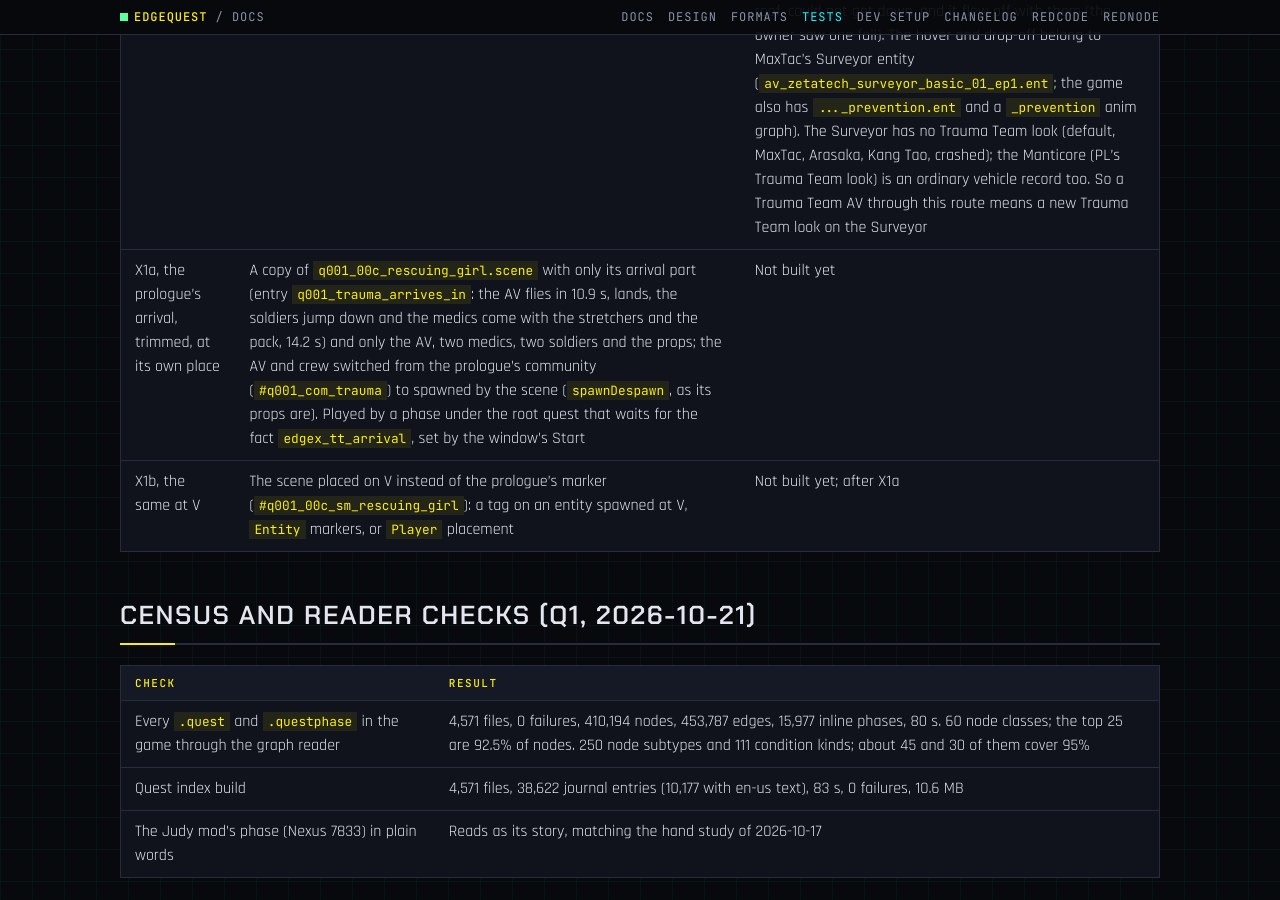
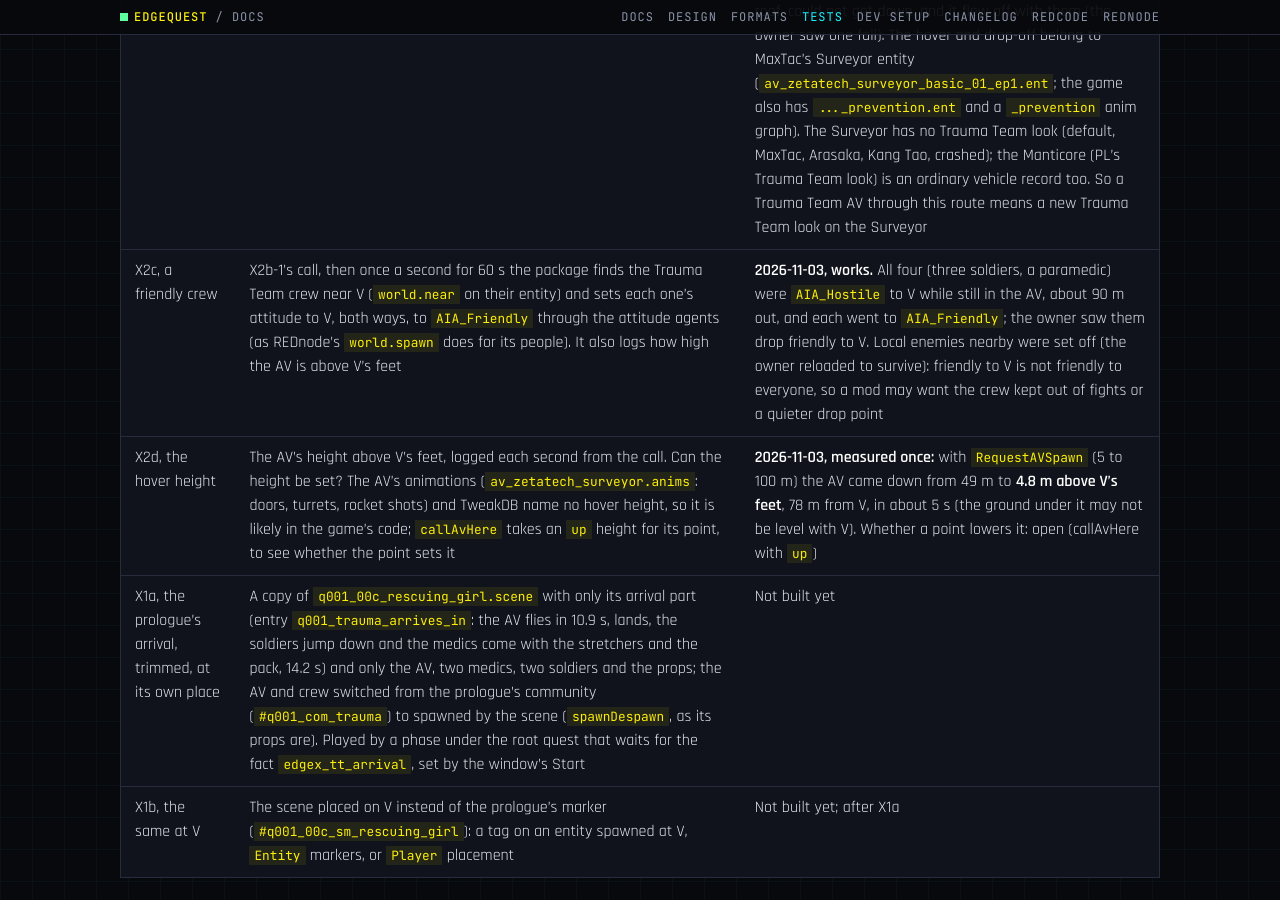
Before and after one commit to Edgemodders/EDGEquest, a Jekyll site: the page built from docs/testing.md, in a window 1280 px wide and 900 px high, scrolled down 4783 px. Built offline with Jekyll 4.4.1, drawn with Linux system fonts in a browser that asks for light colours; our own code applies the rules of GitHub Pages for plain Markdown files.

Commit message:
Tests: X2c (a friendly Trauma Team crew) works; X2d hover height measured once
Co-Authored-By: Claude Opus 5.5 <noreply@anthropic.com>

```diff
--- a/docs/testing.md
+++ b/docs/testing.md
@@ -36,6 +36,8 @@ Agreed with the owner 2026-11-03: two experiments built on the owner's mod idea,
 | X2a, the MaxTac AV outside a chase | The police spawn system's `RequestAVSpawn('Vehicle.max_tac_av', 5 to 100 m)`, and `RequestAVSpawnAtLocation` 15 m ahead of V, with no wanted level. Watch: does it come, land and drop its crew; are they hostile; does the wanted level rise; does Clear take them away | **2026-11-03, works outside a chase.** On game 2.5, no wanted level: the AV came within seconds as the police's own AV class (`vehiclePreventionAVObject`), hovered over V, and the crew dropped out. They were hostile at once (red markers, COMBAT). Clear with the gentle despawn (`RequestDespawnAll(false)`) took the AV but left the crew; the aggressive one (`true`) removes live units, not bodies |
 | X2b-1, a Trauma Team crew | The same call with a copy of the record whose `preventionPassengers` are four Trauma Team characters (`Character.mws_hey_07_trauma_medic_01`, `_02`, `_soldier_01`, `_02`), made at start through REDnode's TweakDB (TweakXL). Watch: do they drop out, how they act toward V, whether the drop-off animations play | **2026-11-03, the crew is swapped, still hostile.** The same arrival in about 20 s; the crew were the game's Trauma Team (soldier, squad leader, paramedic). They fought V as MaxTac do: the police system makes its passengers hostile whoever they are. A friendly crew needs its attitude changed after the drop, or another way in |
 | X2b-2, a Trauma Team AV | The copy also gets the Zetatech Atlus the game's Trauma AVs use (`base\vehicles\special\av_zetatech_atlus_basic_02.ent`) instead of MaxTac's Surveyor. Watch: does a different AV model fly in and drop its crew | **2026-11-03, failed.** The Atlus came with its Trauma Team look (`zetatech_atlus_trama_team`, so `appearanceName` `None` takes the entity's default) but as an ordinary AV (`vehicleAVBaseObject`): the crew spawned stacked on its roof, could not get down, and it flew off with them (the owner saw one fall). The hover and drop-off belong to MaxTac's Surveyor entity (`av_zetatech_surveyor_basic_01_ep1.ent`; the game also has `..._prevention.ent` and a `_prevention` anim graph). The Surveyor has no Trauma Team look (default, MaxTac, Arasaka, Kang Tao, crashed); the Manticore (PL's Trauma Team look) is an ordinary vehicle record too. So a Trauma Team AV through this route means a new Trauma Team look on the Surveyor |
+| X2c, a friendly crew | X2b-1's call, then once a second for 60 s the package finds the Trauma Team crew near V (`world.near` on their entity) and sets each one's attitude to V, both ways, to `AIA_Friendly` through the attitude agents (as REDnode's `world.spawn` does for its people). It also logs how high the AV is above V's feet | **2026-11-03, works.** All four (three soldiers, a paramedic) were `AIA_Hostile` to V while still in the AV, about 90 m out, and each went to `AIA_Friendly`; the owner saw them drop friendly to V. Local enemies nearby were set off (the owner reloaded to survive): friendly to V is not friendly to everyone, so a mod may want the crew kept out of fights or a quieter drop point |
+| X2d, the hover height | The AV's height above V's feet, logged each second from the call. Can the height be set? The AV's animations (`av_zetatech_surveyor.anims`: doors, turrets, rocket shots) and TweakDB name no hover height, so it is likely in the game's code; `callAvHere` takes an `up` height for its point, to see whether the point sets it | **2026-11-03, measured once:** with `RequestAVSpawn` (5 to 100 m) the AV came down from 49 m to **4.8 m above V's feet**, 78 m from V, in about 5 s (the ground under it may not be level with V). Whether a point lowers it: open (callAvHere with `up`) |
 | X1a, the prologue's arrival, trimmed, at its own place | A copy of `q001_00c_rescuing_girl.scene` with only its arrival part (entry `q001_trauma_arrives_in`: the AV flies in 10.9 s, lands, the soldiers jump down and the medics come with the stretchers and the pack, 14.2 s) and only the AV, two medics, two soldiers and the props; the AV and crew switched from the prologue's community (`#q001_com_trauma`) to spawned by the scene (`spawnDespawn`, as its props are). Played by a phase under the root quest that waits for the fact `edgex_tt_arrival`, set by the window's Start | Not built yet |
 | X1b, the same at V | The scene placed on V instead of the prologue's marker (`#q001_00c_sm_rescuing_girl`): a tag on an entity spawned at V, `Entity` markers, or `Player` placement | Not built yet; after X1a |
 
```
